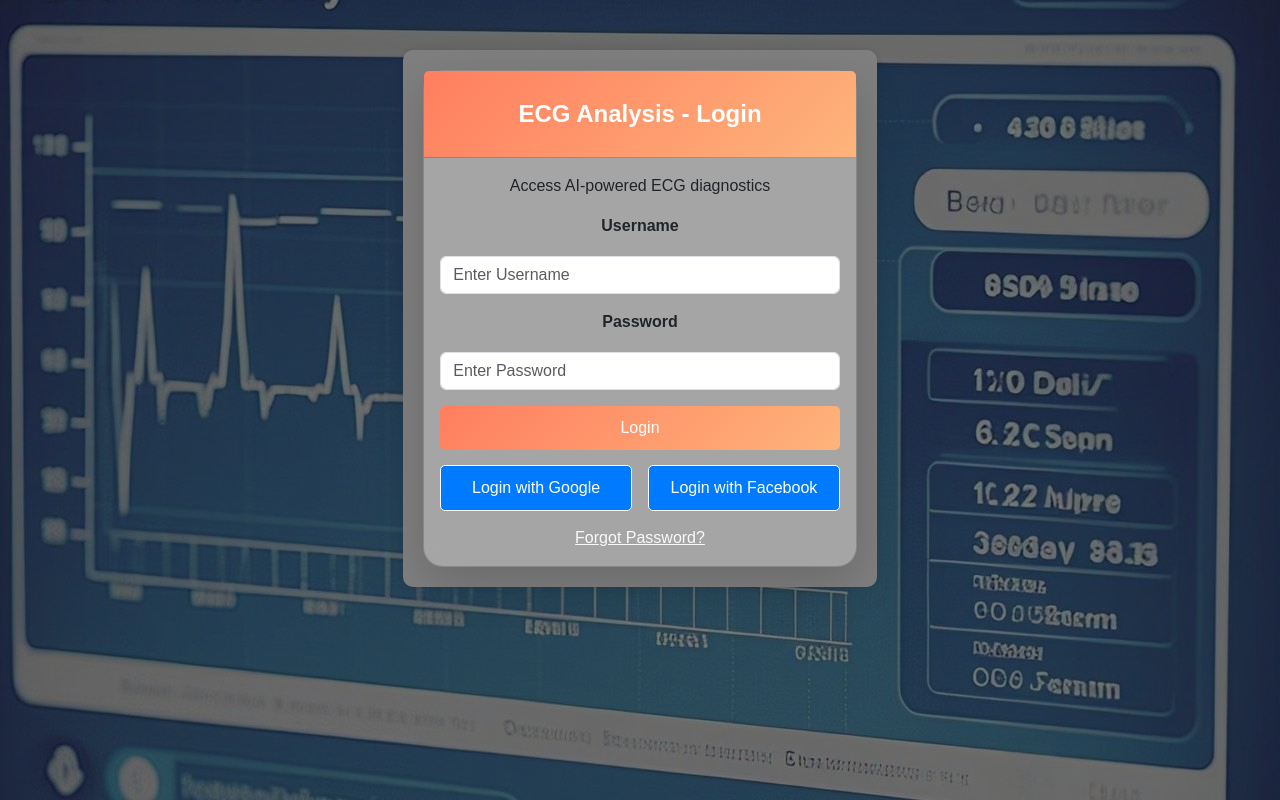
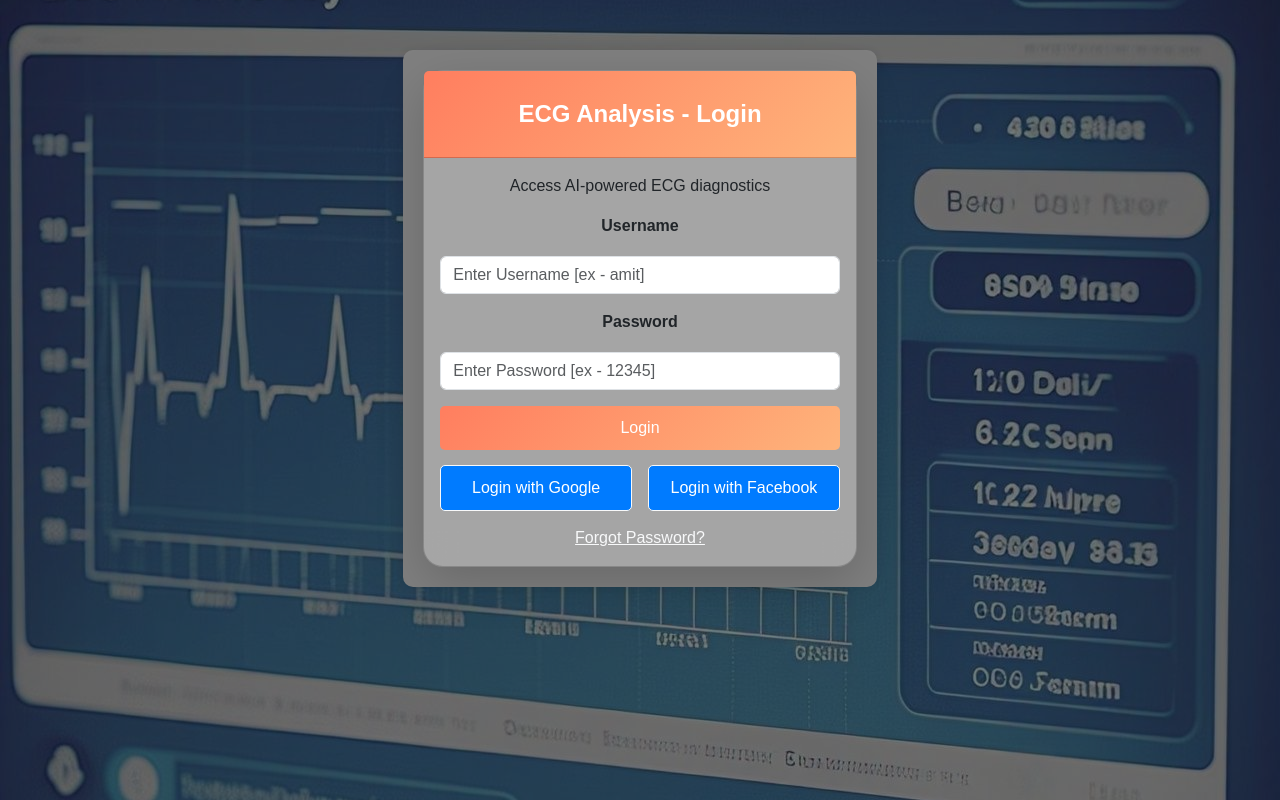
Before and after one commit to Amit5620/ECG-Analysis-App-v3, a Flask app: page / in a window 1280 px wide. Run offline with Flask 3, Linux system fonts and the light colour scheme.

Commit message:
update login.html file

```diff
--- a/templates/login.html
+++ b/templates/login.html
@@ -24,11 +24,11 @@
                 <form action="{{ url_for('login') }}" method="post">
                     <div class="mb-3">
                         <label class="form-label text-dark">Username</label>
-                        <input type="text" name="username [ ex - amit ]" class="form-control" placeholder="Enter Username" required>
+                        <input type="text" name="username" class="form-control" placeholder="Enter Username [ex - amit]" required>
                     </div>
                     <div class="mb-3">
                         <label class="form-label text-dark">Password</label>
-                        <input type="password" name="password [ ex - 12345 ]" class="form-control" placeholder="Enter Password" required>
+                        <input type="password" name="password" class="form-control" placeholder="Enter Password [ex - 12345]" required>
                     </div>
                     <button type="submit" class="btn btn-custom w-100 text-white">Login</button>
                 </form>
```
